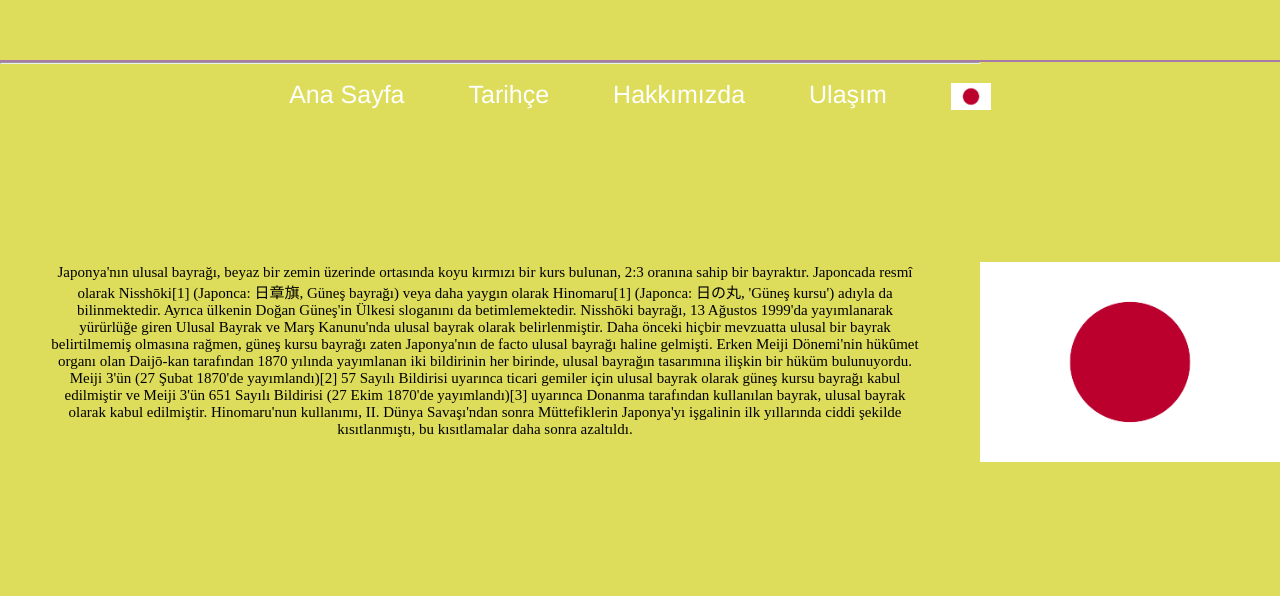
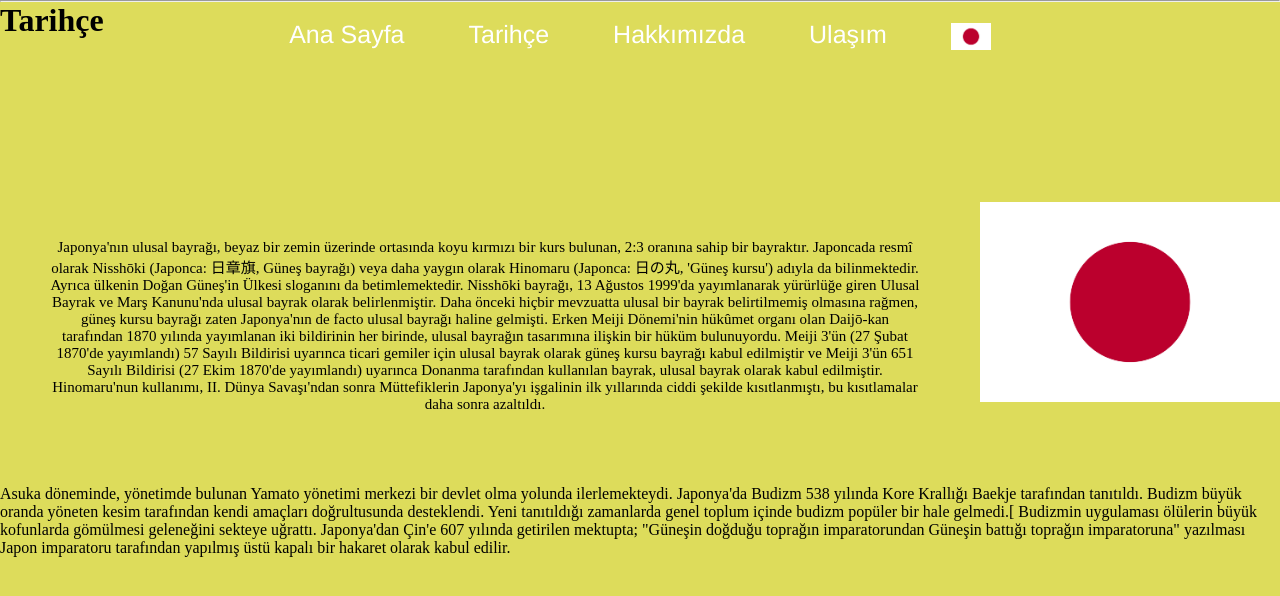
Before and after one commit to PurpleTwins/WebProjesi, a plain HTML site: page tarihce.html in a window 1280 px wide. Drawn offline with Linux system fonts and the light colour scheme.

Commit message:
Update tarihce.html

```diff
--- a/tarihce.html
+++ b/tarihce.html
@@ -10,28 +10,29 @@
 
 <body class="tarihcebg">
 
+
     <div class="navbar">
         <ul>
             <li><a href="index.html">Ana Sayfa</a></li>
             <li><a href="tarihce.html">Tarihçe</a></li>
             <li><a href="#">Hakkımızda</a></li>
-            <li><a href="#" target="_blank">Ulaşım</a></li>
+            <li><a href="#">Ulaşım</a></li>
             <li class="bayrak">
                 <a href="tarihce.html">
                     <img src="./images/bayrak.jpg" alt=""></a>
             </li>
         </ul>
-         <hr class="hr">
+        <hr class="navbar-hr">
         <div class="bayrakmetni">
 
             <div class="bayrak-logo">
                 <img src="./images/bayrak.jpg" alt="bayrak">
             </div>
-            <hr>
+            <h1 class="baslik2">Tarihçe</h1>
             <p class="paragraf2">
                 Japonya'nın ulusal bayrağı, beyaz bir zemin üzerinde ortasında koyu kırmızı bir kurs bulunan, 2:3
-                oranına sahip bir bayraktır. Japoncada resmî olarak Nisshōki[1] (Japonca: 日章旗, Güneş bayrağı) veya daha
-                yaygın olarak Hinomaru[1] (Japonca: 日の丸, 'Güneş kursu') adıyla da bilinmektedir. Ayrıca ülkenin Doğan
+                oranına sahip bir bayraktır. Japoncada resmî olarak Nisshōki (Japonca: 日章旗, Güneş bayrağı) veya daha
+                yaygın olarak Hinomaru (Japonca: 日の丸, 'Güneş kursu') adıyla da bilinmektedir. Ayrıca ülkenin Doğan
                 Güneş'in Ülkesi sloganını da betimlemektedir.
 
                 Nisshōki bayrağı, 13 Ağustos 1999'da yayımlanarak yürürlüğe giren Ulusal Bayrak ve Marş Kanunu'nda
@@ -39,12 +40,34 @@
                 olmasına rağmen, güneş kursu bayrağı zaten Japonya'nın de facto ulusal bayrağı haline gelmişti. Erken
                 Meiji Dönemi'nin hükûmet organı olan Daijō-kan tarafından 1870 yılında yayımlanan iki bildirinin her
                 birinde, ulusal bayrağın tasarımına ilişkin bir hüküm bulunuyordu. Meiji 3'ün (27 Şubat 1870'de
-                yayımlandı)[2] 57 Sayılı Bildirisi uyarınca ticari gemiler için ulusal bayrak olarak güneş kursu bayrağı
-                kabul edilmiştir ve Meiji 3'ün 651 Sayılı Bildirisi (27 Ekim 1870'de yayımlandı)[3] uyarınca Donanma
+                yayımlandı) 57 Sayılı Bildirisi uyarınca ticari gemiler için ulusal bayrak olarak güneş kursu bayrağı
+                kabul edilmiştir ve Meiji 3'ün 651 Sayılı Bildirisi (27 Ekim 1870'de yayımlandı) uyarınca Donanma
                 tarafından kullanılan bayrak, ulusal bayrak olarak kabul edilmiştir. Hinomaru'nun kullanımı, II. Dünya
                 Savaşı'ndan sonra Müttefiklerin Japonya'yı işgalinin ilk yıllarında ciddi şekilde kısıtlanmıştı, bu
                 kısıtlamalar daha sonra azaltıldı.
             </p>
+            <br>
+            <br>
+            <br>
+        </div>
+        <div class="tarihce-resim1">
+            <img src="./images/tarihce-resim1.jpg" alt="">
+        </div>
+        <p class="paragraf3">
+            Asuka döneminde, yönetimde bulunan Yamato yönetimi merkezi bir devlet olma yolunda ilerlemekteydi.
+
+            Japonya'da Budizm 538 yılında Kore Krallığı Baekje tarafından tanıtıldı. Budizm büyük oranda yöneten kesim
+            tarafından kendi amaçları doğrultusunda desteklendi. Yeni tanıtıldığı zamanlarda genel toplum içinde budizm
+            popüler bir hale gelmedi.[ Budizmin uygulaması ölülerin büyük kofunlarda gömülmesi geleneğini sekteye
+            uğrattı.
+
+            Japonya'dan Çin'e 607 yılında getirilen mektupta; "Güneşin doğduğu toprağın imparatorundan Güneşin battığı
+            toprağın imparatoruna" yazılması Japon imparatoru tarafından yapılmış üstü kapalı bir hakaret olarak kabul
+            edilir.
+        </p>
+
+        <div>
+
         </div>
 
 
```
